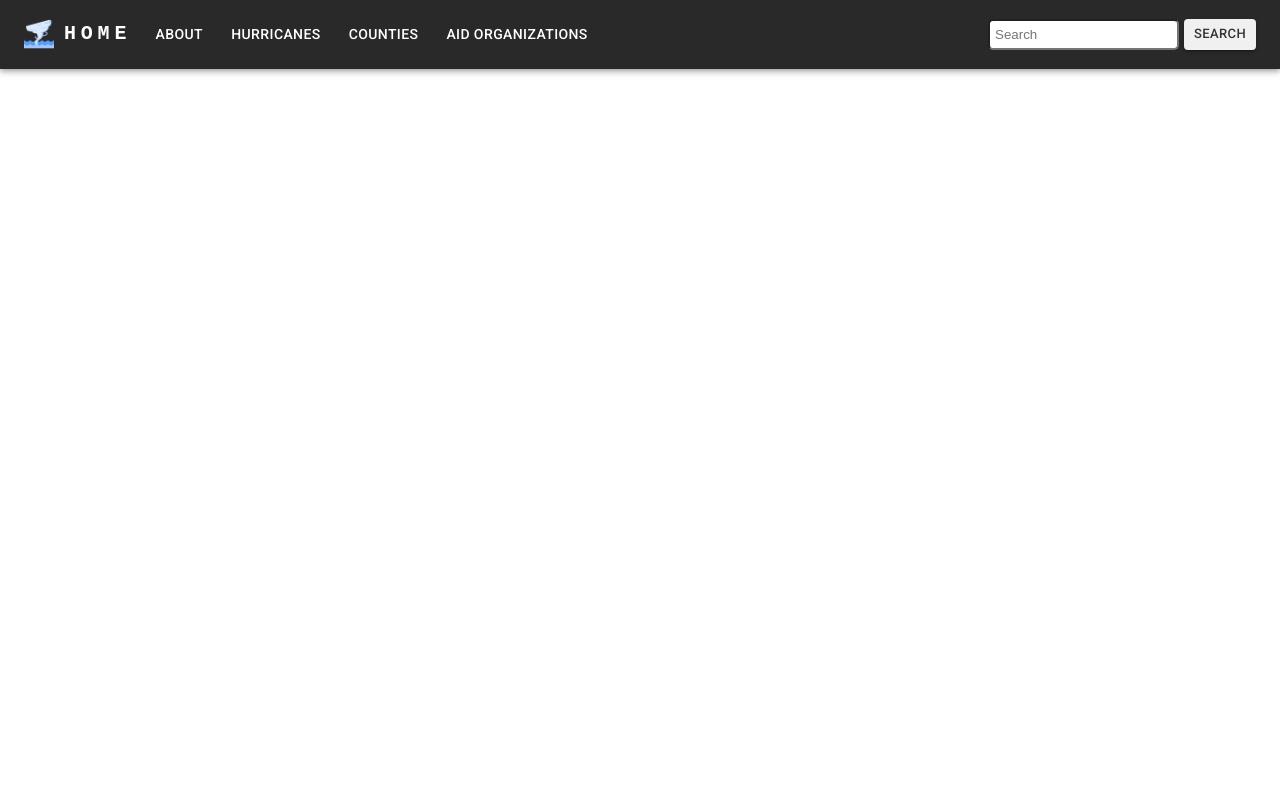
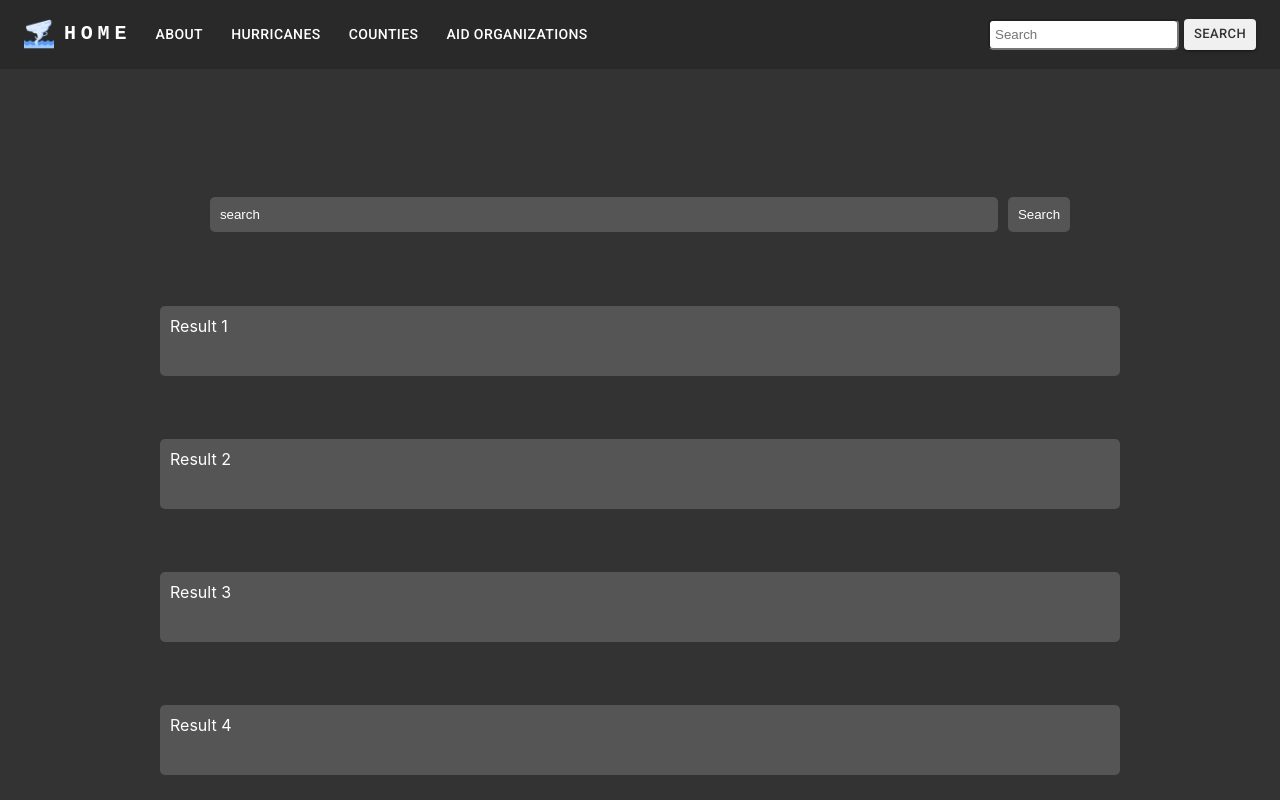
Before and after one commit to rohanchugh14/southwest-hurricane-aid, a React (Create React App) app in the folder frontend/: page /Search in a window 1280 px wide. Shown: the top 800 px of the page. Built offline with nearby package versions, Linux system fonts and the light colour scheme.

Commit message:
App, Navbar, Search, Search changed for Search pg

```diff
--- a/frontend/src/App/index.tsx
+++ b/frontend/src/App/index.tsx
@@ -11,6 +11,7 @@ import AidOrganizations from "../Aid Organizations";
 import HurricaneInstances from "../HurricaneInstances";
 import CountyInstances from "../CountyInstances";
 import AidOrganizationInstances from "../AidOrganizationInstances";
+import Search from "../Search";
 
 function App() {
   return (
@@ -25,6 +26,7 @@ function App() {
         <Route path="/Aid Organizations/AidOrganizationInstances/:instance" element = {<AidOrganizationInstances />} />
         <Route path="/Hurricanes/HurricaneInstances/:instance" element = {<HurricaneInstances />} />
         <Route path="/Counties/CountyInstances/:instance" element = {<CountyInstances />} />
+        <Route path="/Search" element={<Search />} />
       </Routes>
     </BrowserRouter>
   );
--- a/frontend/src/Navbar/index.tsx
+++ b/frontend/src/Navbar/index.tsx
@@ -31,6 +31,14 @@ function Navbar() {
 
     const handleCloseNavMenu = () => {
         setAnchorElNav(null);
+    };
+
+
+    const handleSearchButtonClick = () => {
+        // Use Link component to navigate to the Search page
+        return (
+            <Link to="/Search" style={{ textDecoration: "none" }} />
+        );
     };
 
     return (
@@ -181,15 +189,21 @@ function Navbar() {
                                     marginRight: "5px",
                                 }}
                             />
-                            <Button
-                                variant="contained"
-                                color="secondary"
-                                size="small"
-                                style={{ backgroundColor: "#f0f0f0", color: "#333" }} // Light gray background, dark gray text
 
+                            <Link
+                                to={"/Search"}
+                                style={{ textDecoration: "none" }}
                             >
-                                Search
-                            </Button>
+                                <Button
+                                    variant="contained"
+                                    color="secondary"
+                                    size="small"
+                                    style={{ backgroundColor: "#f0f0f0", color: "#333" }}
+                                    onClick={handleCloseNavMenu}
+                                >
+                                    Search
+                                </Button>
+                            </Link>
                         </Box>
                         <Box sx={{ display: { xs: "flex", md: "none" } }}>
                             <IconButton
--- /dev/null
+++ b/frontend/src/Search/Search.css
@@ -0,0 +1,60 @@
+html, body {
+    height: 100vh;
+    margin: 0;
+}
+
+.container {
+    background-color: #333333;
+    height: 100%;
+    width: 100%;
+    display: flex;
+    flex-direction: column;
+    align-items: center;
+    justify-content: center;
+}
+
+.search-container {
+    display: flex;
+    align-items: center;
+    justify-content: center;
+    width: 75%;
+    margin-top: 10%;
+}
+
+.search-box {
+    background-color: #555555;
+    color: #ffffff;
+    border: none;
+    border-radius: 5px;
+    padding: 10px;
+    width: 80%;
+    margin-right: 10px;
+}
+
+.search-button {
+    background-color: #555555;
+    color: #ffffff;
+    border: none;
+    border-radius: 5px;
+    padding: 10px;
+    cursor: pointer;
+}
+
+.results-container {
+    display: flex;
+    flex-wrap: wrap;
+    justify-content: space-between;
+    width: 75%;
+    height: 100vh;
+    margin-top: 5%;
+}
+
+.result-box {
+    background-color: #555555;
+    color: #ffffff;
+    border-radius: 5px;
+    padding: 10px;
+    width: 100%;
+    height: 50px;
+    margin-top: 10px;
+}
--- /dev/null
+++ b/frontend/src/Search/index.tsx
@@ -0,0 +1,24 @@
+import React from 'react';
+import './Search.css';
+
+const Search = () => {
+    return (
+        <div className="container">
+            <div className="search-container">
+                <input type="text" className="search-box" defaultValue="search" />
+                <button className="search-button">Search</button>
+            </div>
+            <div className="results-container">
+                <div className="result-box">Result 1</div>
+                <div className="result-box">Result 2</div>
+                <div className="result-box">Result 3</div>
+                <div className="result-box">Result 4</div>
+                <div className="result-box">Result 5</div>
+                <div className="result-box">Result 6</div>
+            </div>
+        </div>
+    );
+};
+
+
+export default Search;
```
